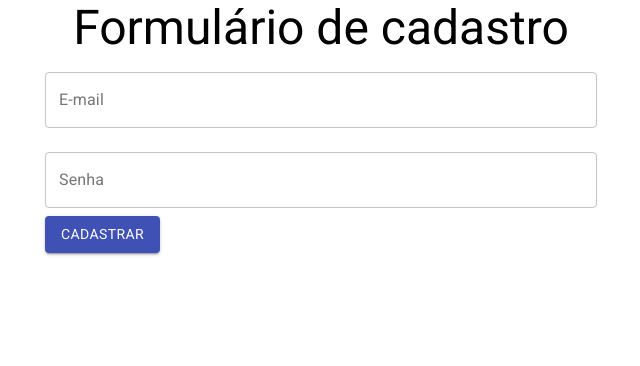
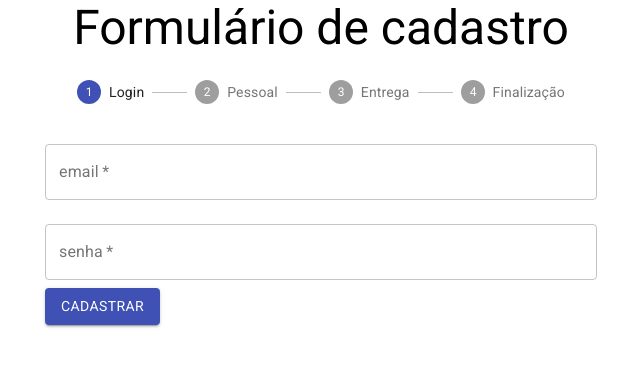
Before and after one commit to ElJohnnie/multi-form-react, a React (Create React App) app: page / in a window 1280 px wide. Shown: the top 366 px of the page, without its empty margins (319-959 px from the left). Built offline with nearby package versions, Linux system fonts and the light colour scheme.

Commit message:
algumas correções e adição do stepper do Material UI

```diff
--- a/package.json
+++ b/package.json
@@ -10,7 +10,7 @@
     "fontsource-roboto": "^2.1.4",
     "react": "^16.13.1",
     "react-dom": "^16.13.1",
-    "react-scripts": "^4.0.3"
+    "react-scripts": "3.4.1"
   },
   "scripts": {
     "start": "react-scripts start",
--- a/src/components/FormularioCadastro/DadosEntrega.jsx
+++ b/src/components/FormularioCadastro/DadosEntrega.jsx
@@ -1,38 +1,37 @@
-import { Button, TextField } from '@material-ui/core';
-import React, { useState } from 'react';
-
-function DadosEntrega({aoEnviar}){
+import React, { useState } from "react";
+import { TextField, Button } from "@material-ui/core";
+function DadosEntrega({ aoEnviar }) {
   const [cep, setCep] = useState("");
   const [endereco, setEndereco] = useState("");
   const [numero, setNumero] = useState("");
   const [estado, setEstado] = useState("");
   const [cidade, setCidade] = useState("");
-    return(
-        <form onSubmit={
-            (event) => {
+
+  return (
+    <form
+      onSubmit={(event) => {
         event.preventDefault();
-                aoEnviar({cep, endereco, numero, estado, cidade})
-            }
-        }>
+        aoEnviar({ cep, endereco, numero, estado, cidade });
+      }}
+    >
       <TextField
         value={cep}
         onChange={(event) => {
-                    setCep(event.target.value)
+          setCep(event.target.value);
         }}
         id="cep"
-                label="Cep"
+        label="CEP"
         type="number"
         variant="outlined"
         margin="normal"
-                fullWidth
       />
       <TextField
         value={endereco}
         onChange={(event) => {
-                    setEndereco(event.target.value)
+          setEndereco(event.target.value);
         }}
         id="endereco"
-                label="Endereço"
+        label="Enderço"
         type="text"
         variant="outlined"
         margin="normal"
@@ -41,40 +40,39 @@ function DadosEntrega({aoEnviar}){
       <TextField
         value={numero}
         onChange={(event) => {
-                    setNumero(event.target.value)
+          setNumero(event.target.value);
         }}
         id="numero"
-                label="Número"
+        label="Numero"
         type="number"
         variant="outlined"
         margin="normal"
-                fullWidth
       />
       <TextField
         value={estado}
         onChange={(event) => {
-                    setEstado(event.target.value)
+          setEstado(event.target.value);
         }}
         id="estado"
         label="Estado"
         type="text"
         variant="outlined"
         margin="normal"
-
       />
       <TextField
         value={cidade}
         onChange={(event) => {
-                    setCidade(event.target.value)
+          setCidade(event.target.value);
         }}
         id="cidade"
         label="Cidade"
         type="text"
         variant="outlined"
         margin="normal"
-
       />
-            <Button type="submit" variant="contained" color="primary" fullWidth>Finalizar cadastro</Button>
+      <Button type="submit" variant="contained" color="primary" fullWidth>
+        Finalizar Cadastro
+      </Button>
     </form>
   );
 }
--- a/src/components/FormularioCadastro/DadosUsuario.jsx
+++ b/src/components/FormularioCadastro/DadosUsuario.jsx
@@ -1,39 +1,45 @@
-import { Button, TextField } from '@material-ui/core';
-import React, { useState } from 'react';
+import React, { useState } from "react";
+import { TextField, Button } from "@material-ui/core";
 
-function DadosUsuario({aoEnviar}){
+function DadosUsuario({ aoEnviar }) {
   const [email, setEmail] = useState("");
   const [senha, setSenha] = useState("");
-     return(
-        <form onSubmit={(event)=>{
+  return (
+    <form
+      onSubmit={(event) => {
         event.preventDefault();
-            aoEnviar({email, senha});
-        }}>
+        aoEnviar({ email, senha });
+      }}
+    >
       <TextField
         value={email}
-                onChange={(event) =>{
+        onChange={(event) => {
           setEmail(event.target.value);
         }}
         id="email"
-                label="E-mail"
+        label="email"
         type="email"
+        required
         variant="outlined"
         margin="normal"
         fullWidth
       />
       <TextField
         value={senha}
-                onChange={(event) =>{
+        onChange={(event) => {
           setSenha(event.target.value);
         }}
         id="senha"
-                label="Senha"
+        label="senha"
         type="password"
+        required
         variant="outlined"
         margin="normal"
         fullWidth
       />
-            <Button type="submit" variant="contained" color="primary">Cadastrar</Button>
+      <Button type="submit" variant="contained" color="primary">
+        Cadastrar
+      </Button>
     </form>
   );
 }
--- a/src/components/FormularioCadastro/FormularioCadastro.jsx
+++ b/src/components/FormularioCadastro/FormularioCadastro.jsx
@@ -1,37 +1,42 @@
-import React, { useEffect, useState } from "react";
-import DadosEntrega from "./DadosEntrega";
+import React, { useState, useEffect } from "react";
 import DadosPessoais from "./DadosPessoais";
 import DadosUsuario from "./DadosUsuario";
+import DadosEntrega from "./DadosEntrega";
+import { Typography, Stepper, Step, StepLabel } from "@material-ui/core";
 
-function FormularioCadastro({aoEnviar, validarCPF}) {
+function FormularioCadastro({ aoEnviar, validarCPF }) {
   const [etapaAtual, setEtapaAtual] = useState(0);
   const [dadosColetados, setDados] = useState({});
+
   useEffect(()=>{
-
-    console.log(dadosColetados);
-
+    if(etapaAtual === formularios.length-1){
+      aoEnviar(dadosColetados);
+    }
   })
 
   const formularios = [
-    <DadosUsuario aoEnviar={coletarDados}/>,
-    <DadosPessoais aoEnviar={coletarDados} validarCPF={validarCPF}/>,
-    <DadosEntrega aoEnviar={coletarDados}/>
+    <DadosUsuario aoEnviar={coletarDados} />,
+    <DadosPessoais aoEnviar={coletarDados} validarCPF={validarCPF} />,
+    <DadosEntrega aoEnviar={coletarDados} />,
+    <Typography variant="h5">Obrigado pelo Cadastro!</Typography>
   ];
+
   function coletarDados(dados){
-    setDados({...dadosColetados, dados});
+    setDados({...dadosColetados, ...dados});
     proximo();
   }
-  function proximo(){
-    setEtapaAtual(etapaAtual+1);
+  function proximo() {
+    setEtapaAtual(etapaAtual + 1);
   }
+  return <>
+  <Stepper activeStep={etapaAtual}>
+    <Step><StepLabel>Login</StepLabel></Step>
+    <Step><StepLabel>Pessoal</StepLabel></Step>
+    <Step><StepLabel>Entrega</StepLabel></Step>
+    <Step><StepLabel>Finalização</StepLabel></Step>
+  </Stepper>
+  {formularios[etapaAtual]}
+  </>;
+}
 
-  return (
-    <>
-      {formularios[etapaAtual]}
-    </>
-  );
-
-}
-//
-//<DadosEntrega/>
 export default FormularioCadastro;
```
Also changed, not shown: src/components/FormularioCadastro/DadosPessoais.jsx (+6 -7 lines), 1 other file (tests, documents, lock files or other folders). Lines whose indentation alone changed are shown as unchanged.
